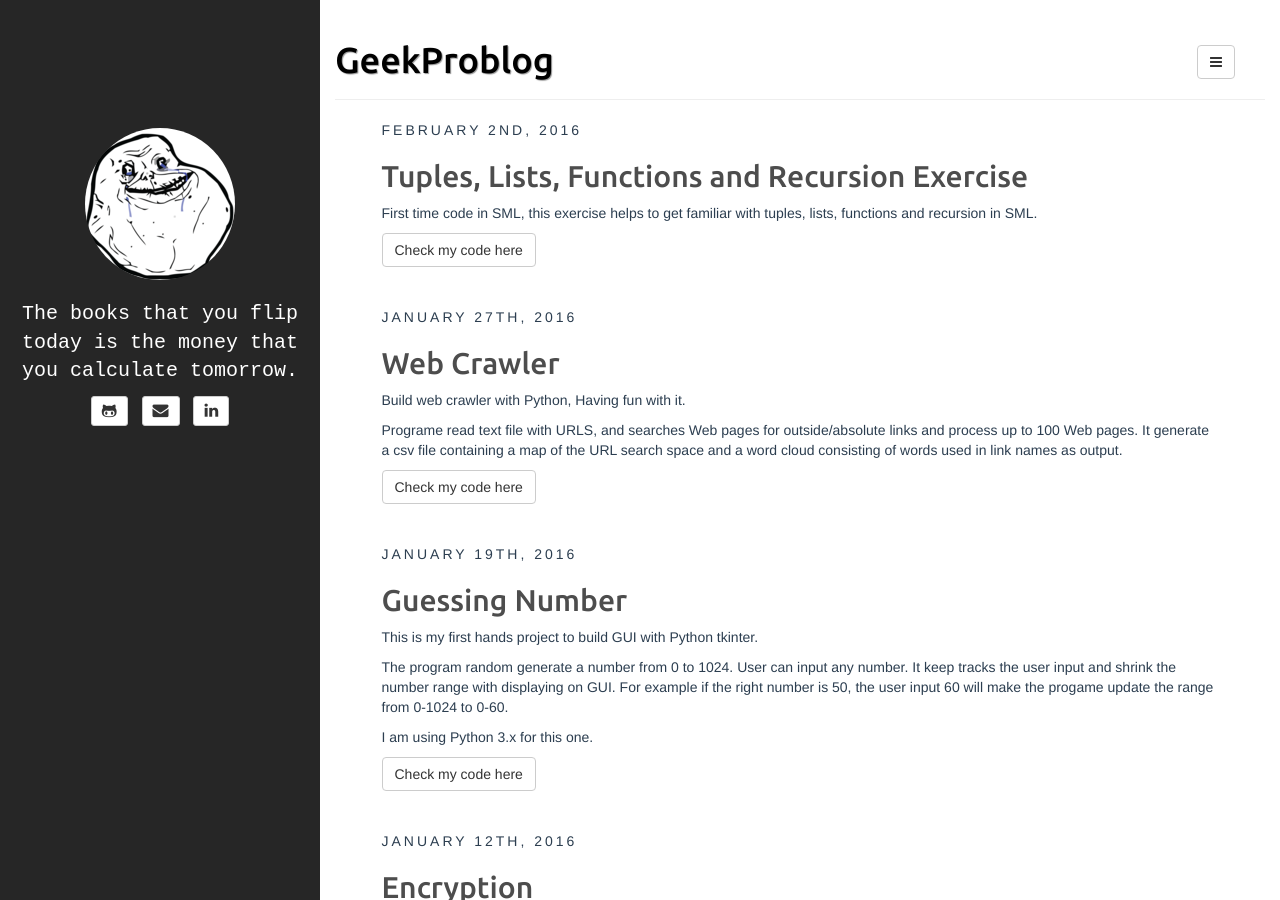
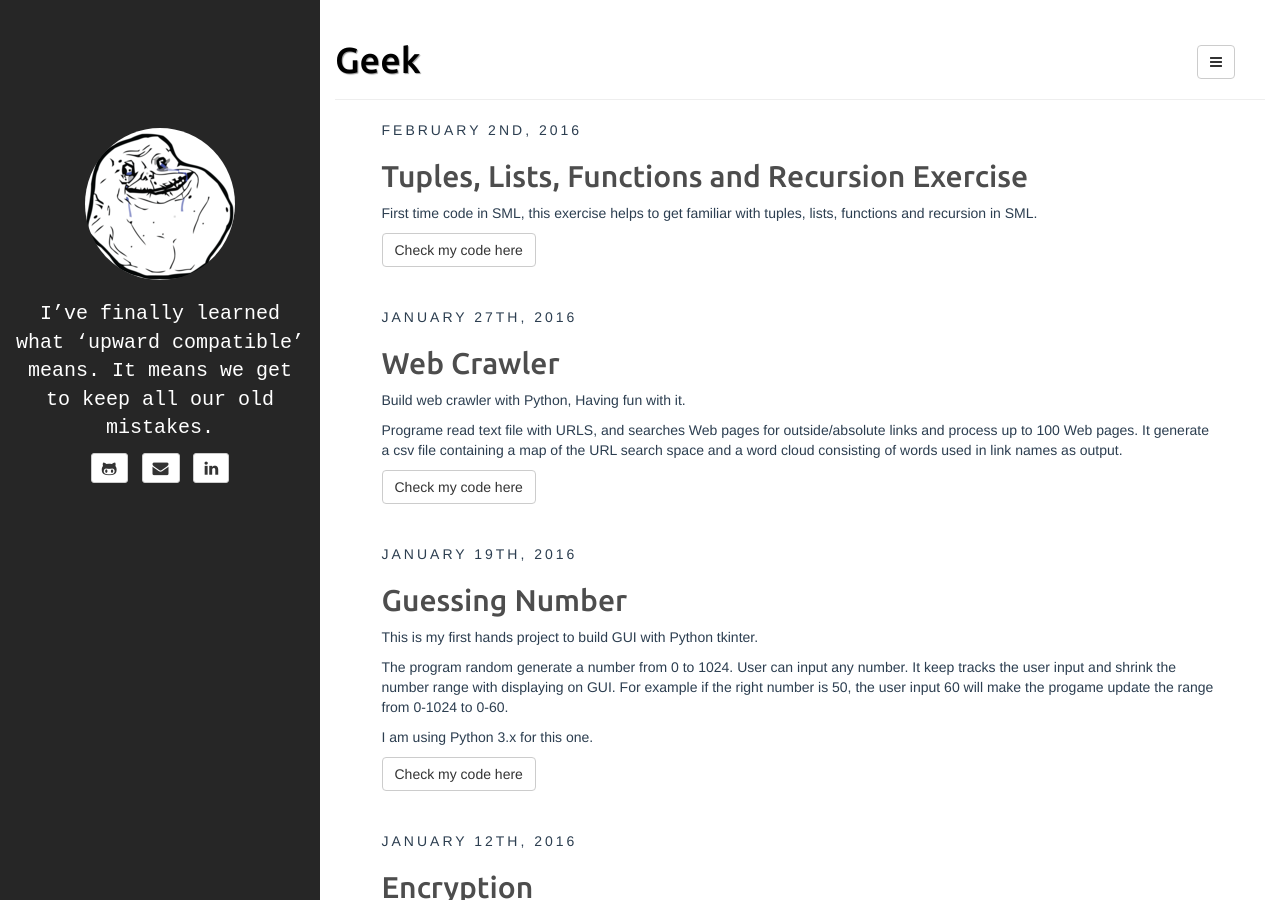
Before and after one commit to Zero0927/blog-nonworking, a Jekyll site: the page built from index.html, in a window 1280 px wide and 900 px high. Built offline with Jekyll 4.4.1, drawn with Linux system fonts in a browser that asks for light colours; the list of posts is cut into pages by our own code.

Commit message:
Update _config.yml

```diff
--- a/_config.yml
+++ b/_config.yml
@@ -10,7 +10,7 @@ defaults:
     scope:
       path: "" # empty string for all files
     values:
-      title: GeekProblog
+      title: Geek
 
 description: Passionate about coding.
 author:
@@ -18,7 +18,7 @@ author:
   email: zhouscott@hotmail.com
   github: godofhand
   linkedin: siyuanzhou
-  bio:  The books that you flip today is the money that you calculate tomorrow.
+  bio:  I’ve finally learned what ‘upward compatible’ means.  It means we get to keep all our old mistakes.
 
 
 #rss_path: feed.xml
```
